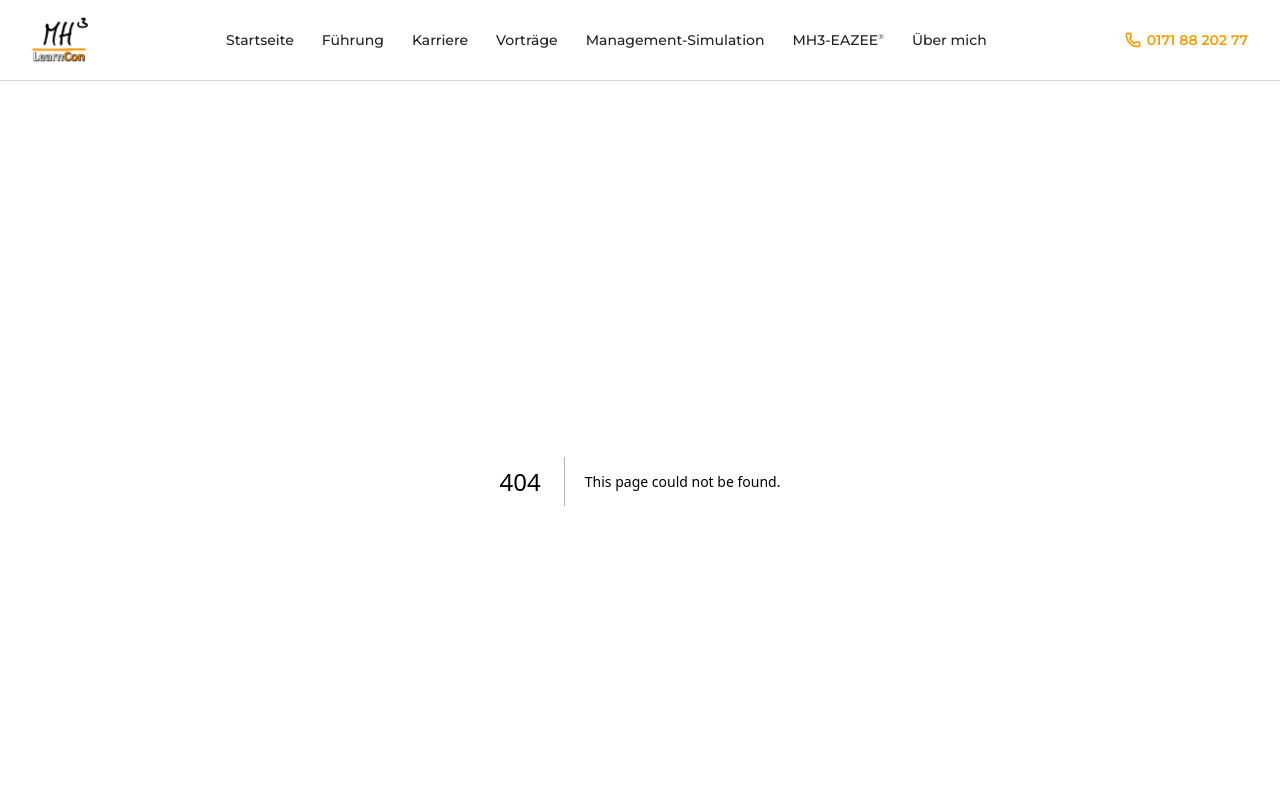
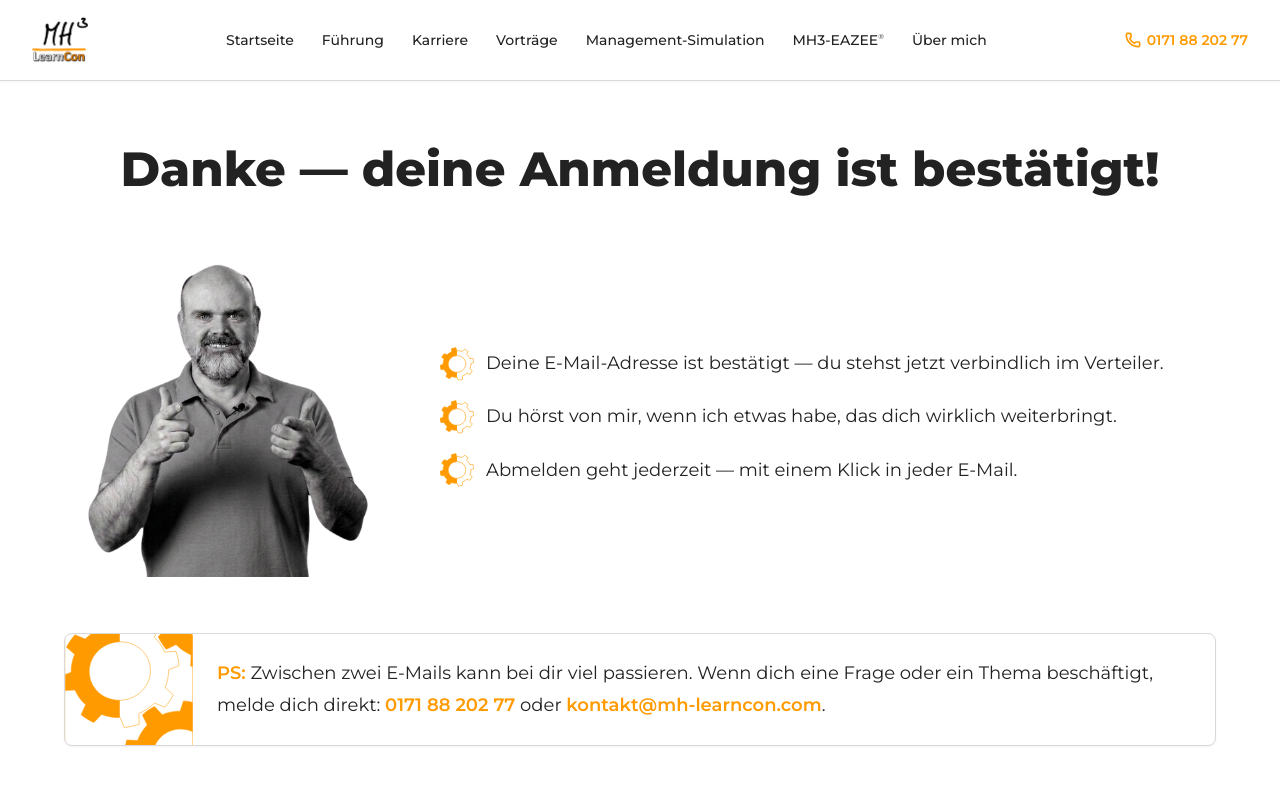
Before and after one commit to MH3-LearnCon/meine-neue-webseite-mit-js, a Next.js app: page /newsletter-bestaetigt in a window 1280 px wide. Before the commit this address had no page. Shown: the top 799 px of the page. Built offline with nearby package versions, Linux system fonts and the light colour scheme.

Commit message:
feat(newsletter): Bestätigungs-Seite /newsletter-bestaetigt (DOI Tür B) + content/-Sync

```diff
--- a/next-sitemap.config.js
+++ b/next-sitemap.config.js
@@ -8,10 +8,10 @@ module.exports = {
       {
         userAgent: "*",
         allow: "/",
-        disallow: ["/community/members", "/styleguide"],
+        disallow: ["/community/members", "/styleguide", "/newsletter-bestaetigt"],
       },
     ],
   },
-  exclude: ["/community/members", "/styleguide"],
+  exclude: ["/community/members", "/styleguide", "/newsletter-bestaetigt"],
   generateIndexSitemap: false,
 };
--- /dev/null
+++ b/src/app/newsletter-bestaetigt/page.tsx
@@ -0,0 +1,81 @@
+import type { Metadata } from "next";
+import Link from "next/link";
+import Note from "@/components/Note";
+import { SingleGear } from "@/components/icons";
+
+export const metadata: Metadata = {
+  title: "Newsletter bestätigt – MH3 LearnCon",
+  description: "Deine Newsletter-Anmeldung ist bestätigt.",
+  robots: { index: false, follow: true },
+};
+
+function Line({ children }: { children: React.ReactNode }) {
+  return (
+    <li className="flex items-start gap-3">
+      <span
+        aria-hidden="true"
+        className="flex h-[1.625em] shrink-0 items-center text-base md:text-lg"
+      >
+        <SingleGear width={34} height={34} className="text-orange" />
+      </span>
+      <span className="text-base leading-relaxed text-brand-text md:text-lg">{children}</span>
+    </li>
+  );
+}
+
+export default function NewsletterBestaetigtPage() {
+  return (
+    <section className="bg-white px-4 py-12 sm:px-8 md:py-16 xl:px-16 2xl:px-24">
+      {/* Status-Kopf (Prozess-Ende: Header bleibt sichtbar, keine Prozess-Sperre) */}
+      <h1 className="text-center text-3xl font-extrabold leading-tight text-brand-text md:text-4xl lg:text-5xl">
+        Danke — deine Anmeldung ist bestätigt!
+      </h1>
+
+      {/* Foto + Bestätigung — Muster der geschafft-Seite (Foto nur ab Desktop) */}
+      <div className="mx-auto mt-12 flex max-w-7xl flex-col items-center gap-8 lg:mt-16 lg:flex-row lg:items-center lg:gap-14">
+        {/* eslint-disable-next-line @next/next/no-img-element */}
+        <img
+          src="/images/funnel/person-geschafft.png"
+          alt="Marcus Holzheimer"
+          className="hidden shrink-0 self-center lg:block lg:w-64 xl:w-80"
+        />
+        <ul className="w-full space-y-6 lg:flex-1">
+          <Line>
+            Deine E-Mail-Adresse ist bestätigt — du stehst jetzt verbindlich im Verteiler.
+          </Line>
+          <Line>Du hörst von mir, wenn ich etwas habe, das dich wirklich weiterbringt.</Line>
+          <Line>Abmelden geht jederzeit — mit einem Klick in jeder E-Mail.</Line>
+        </ul>
+      </div>
+
+      {/* PS — Kontakt-Brücke für die Zeit zwischen zwei E-Mails */}
+      <Note className="mx-auto mt-14 max-w-7xl">
+        <span className="font-semibold text-orange">PS:</span> Zwischen zwei E-Mails kann bei dir
+        viel passieren. Wenn dich eine Frage oder ein Thema beschäftigt, melde dich direkt:{" "}
+        <a
+          href="tel:+491718820277"
+          className="font-semibold text-orange transition-colors hover:text-denver-blue"
+        >
+          0171 88 202 77
+        </a>{" "}
+        oder{" "}
+        <a
+          href="mailto:kontakt@mh-learncon.com"
+          className="font-semibold text-orange transition-colors hover:text-denver-blue"
+        >
+          kontakt@mh-learncon.com
+        </a>
+        .
+      </Note>
+
+      <p className="mt-12 text-center">
+        <Link
+          href="/"
+          className="text-body font-semibold text-orange transition-colors hover:text-denver-blue"
+        >
+          Zur Startseite →
+        </Link>
+      </p>
+    </section>
+  );
+}
```
Also changed, not shown: content/Newsletter_Bestaetigt_Texte_MH3_v1.md (added, +22 -0 lines), 1 other file (tests, documents, lock files or other folders).
